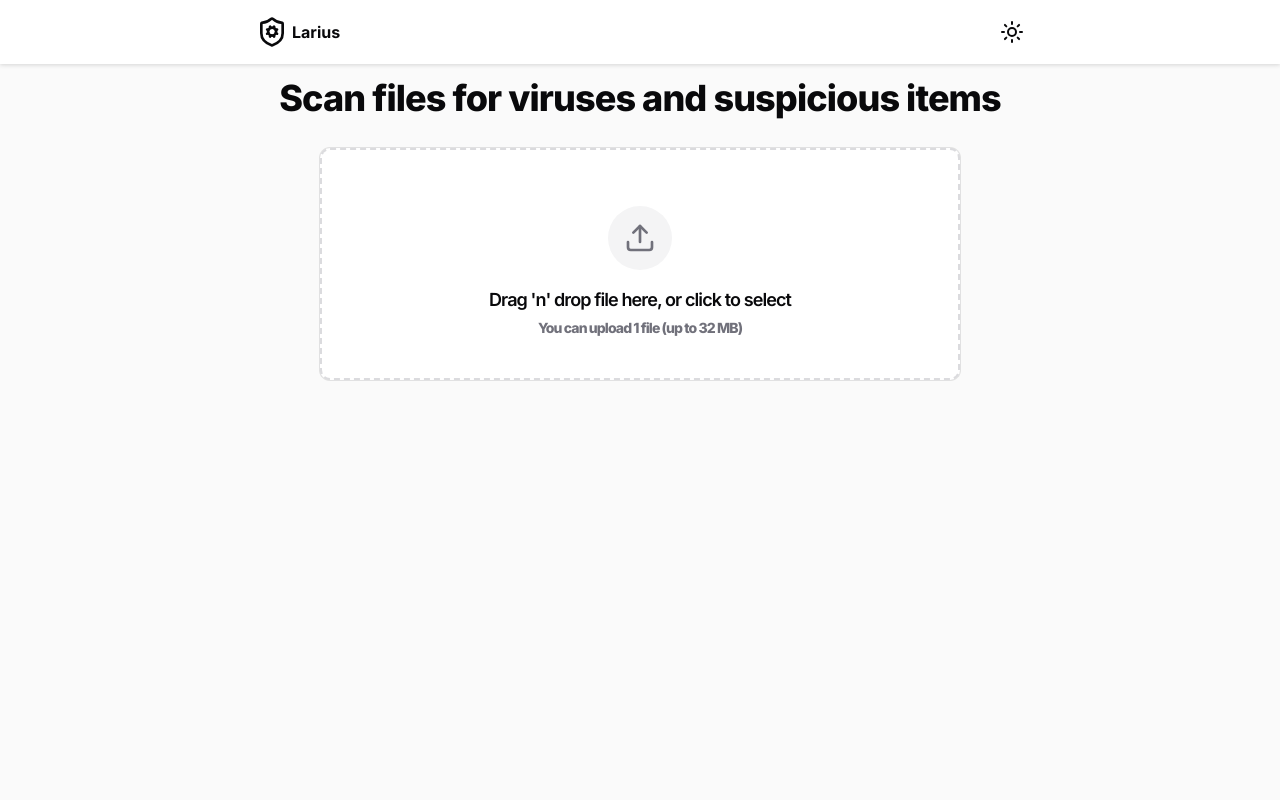
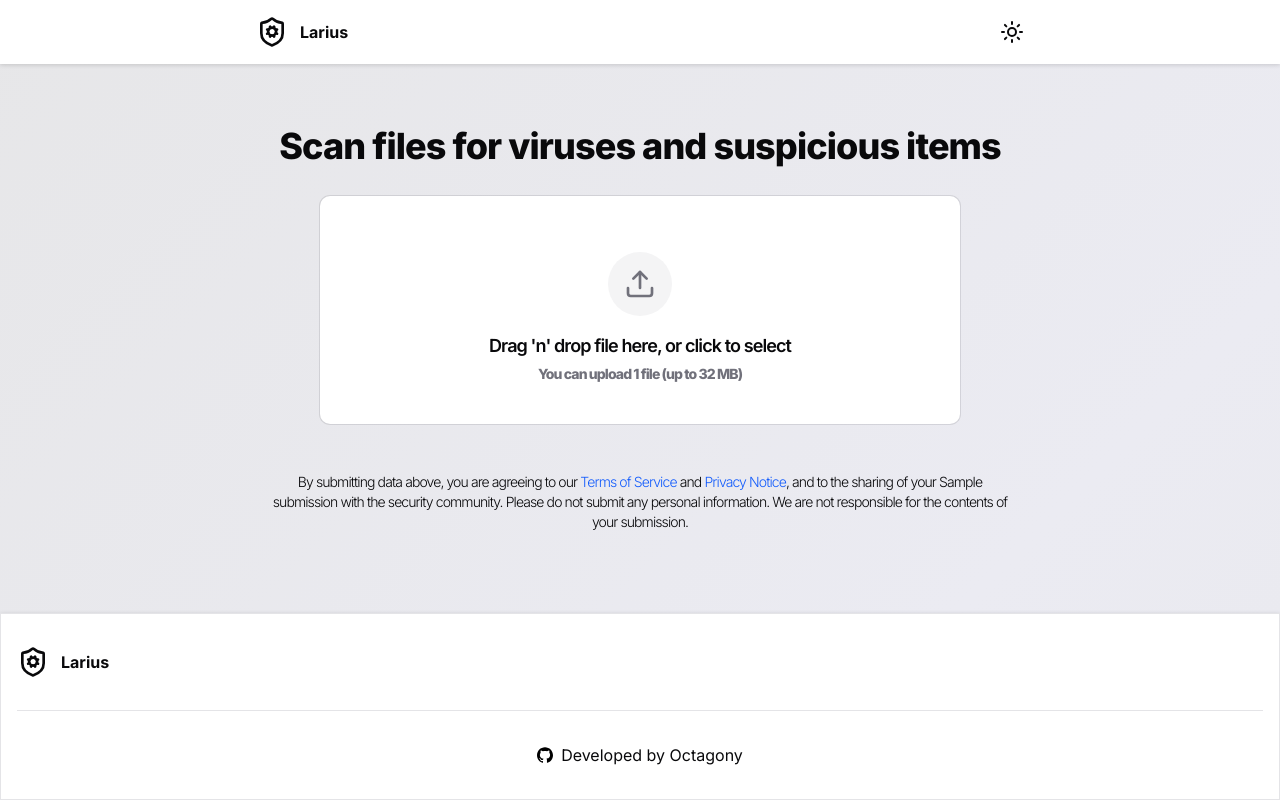
Before and after one commit to octagony/larius, a Next.js app: page / in a window 1280 px wide. Built offline with nearby package versions, Linux system fonts and the light colour scheme.

Commit message:
[FEAT] Add Footer File, update bg

```diff
--- a/app/globals.css
+++ b/app/globals.css
@@ -46,6 +46,8 @@
   --radius-2xl: calc(var(--radius) * 1.8);
   --radius-3xl: calc(var(--radius) * 2.2);
   --radius-4xl: calc(var(--radius) * 2.6);
+
+  --background-image-gradient-bg: var(--background-gradient);
 }
 
 :root {
@@ -81,6 +83,15 @@
   --sidebar-ring: oklch(0.705 0.015 286.067);
   --background: oklch(1 0 0);
   --foreground: oklch(0.141 0.005 285.823);
+
+  --background-gradient: linear-gradient(
+    135deg,
+    #ffffff 0%,
+    #e5e5e5 25%,
+    #ebebf2 50%,
+    #e5e5e5 75%,
+    #ffffff 100%
+  );
 }
 
 .dark {
@@ -115,15 +126,30 @@
   --sidebar-accent-foreground: oklch(0.985 0 0);
   --sidebar-border: oklch(1 0 0 / 10%);
   --sidebar-ring: oklch(0.552 0.016 285.938);
+
+  --background-gradient: linear-gradient(
+    135deg,
+    #000000 0%,
+    #09090b 25%,
+    #18181b 50%,
+    #09090b 75%,
+    #000000 100%
+  );
 }
 
 @layer base {
   * {
     @apply border-border outline-ring/50;
   }
+
   body {
     @apply bg-background text-foreground;
+    background-image: var(--background-gradient);
+    background-size: 400% 400%;
+    animation: gradientShift 8s ease infinite;
+    min-height: 100vh;
   }
+
   html {
     @apply font-sans;
   }
@@ -135,3 +161,15 @@
 }
 
 @variant dark (&:where(.dark, .dark *));
+
+@keyframes gradientShift {
+  0% {
+    background-position: 0% 50%;
+  }
+  50% {
+    background-position: 100% 50%;
+  }
+  100% {
+    background-position: 0% 50%;
+  }
+}
--- a/app/layout.tsx
+++ b/app/layout.tsx
@@ -7,6 +7,7 @@ import Header from '@/components/layout/Header';
 import ReduxProvider from '@/lib/state/providers/ReduxProvider';
 import Spinner from '@/components/Spinner';
 import { Toaster } from '@/components/ui/toast';
+import { Footer } from '@/components/layout/Footer';
 
 const robotoHeading = Roboto({
   subsets: ['latin'],
@@ -34,13 +35,14 @@ export default function RootLayout({ children }: LayoutProps<'/'>) {
       )}
       suppressHydrationWarning
     >
-      <body className="mx-auto min-h-full flex flex-col">
+      <body className="mx-auto min-h-full flex flex-col bg-gradient-bg ">
         <ReduxProvider>
           <ThemeProvider>
             <Header />
-            <main className="h-dvh w-dvw">{children}</main>
+            {children}
             <Spinner />
             <Toaster />
+            <Footer />
           </ThemeProvider>
         </ReduxProvider>
       </body>
--- a/app/page.tsx
+++ b/app/page.tsx
@@ -2,7 +2,7 @@ import Hero from '@/components/layout/Hero';
 
 export default function Home() {
   return (
-    <div className="h-full w-full flex flex-col flex-1 bg-zinc-50 font-sans dark:bg-black">
+    <div className="h-full w-full flex flex-col flex-1 max-w-3xl mx-auto">
       <Hero />
     </div>
   );
--- a/components/FileUploader.tsx
+++ b/components/FileUploader.tsx
@@ -8,7 +8,7 @@ import { toast } from '@/components/ui/toast';
 import { Table, TableBody, TableHead, TableHeader, TableRow } from './ui/table';
 import { IScanResult } from '@/lib/interfaces/components/IFileUploader';
 import { setPoolingMessage } from '@/lib/state/features/poolingMessageSlice';
-import { StatBlock } from '@/components/layout/StatBlock';
+import { StatBlock } from '@/components/StatBlock';
 import { Card } from '@/components/ui/card';
 import { CircleCheck, CircleX, TriangleAlert, Upload } from 'lucide-react';
 import {
@@ -137,7 +137,7 @@ export function FileUploader() {
     <div className="max-w-2xl mx-auto p-4 space-y-4">
       <Card
         {...getRootProps()}
-        className={`relative flex flex-col items-center justify-center p-10 border-2 border-dashed transition-all cursor-pointer
+        className={`relative flex flex-col items-center justify-center p-10 transition-all cursor-pointer
           ${isDragActive ? 'border-primary bg-primary/5' : 'border-muted-foreground/25 hover:border-muted-foreground/50'}
           ${isScanning ? 'opacity-50 cursor-not-allowed' : ''}
         `}
--- /dev/null
+++ b/components/Logo.tsx
@@ -0,0 +1,10 @@
+import { ShieldCog } from 'lucide-react';
+
+export function Logo() {
+  return (
+    <div className="flex items-center gap-1 md:gap-3">
+      <ShieldCog className="size-8" />
+      <span className="font-bold text-base">Larius</span>
+    </div>
+  );
+}
--- /dev/null
+++ b/components/layout/Footer.tsx
@@ -0,0 +1,26 @@
+import { Logo } from '@/components/Logo';
+
+export function Footer() {
+  return (
+    <footer className="bg-white drop-shadow-sm dark:bg-black rounded-base shadow-xs border border-default">
+      <div className="w-full mx-auto p-4 md:py-8">
+        <div className="sm:flex sm:items-center sm:justify-between">
+          <Logo />
+        </div>
+        <hr className="my-6 border-default sm:mx-auto lg:my-8" />
+        <a
+          href="https://github.com/octagony"
+          target="_blank"
+          className="flex justify-center items-center gap-2"
+        >
+          <div className="w-4 h-4">
+            <svg role="img" viewBox="0 0 24 24" xmlns="http://www.w3.org/2000/svg">
+              <path d="M12 .297c-6.63 0-12 5.373-12 12 0 5.303 3.438 9.8 8.205 11.385.6.113.82-.258.82-.577 0-.285-.01-1.04-.015-2.04-3.338.724-4.042-1.61-4.042-1.61C4.422 18.07 3.633 17.7 3.633 17.7c-1.087-.744.084-.729.084-.729 1.205.084 1.838 1.236 1.838 1.236 1.07 1.835 2.809 1.305 3.495.998.108-.776.417-1.305.76-1.605-2.665-.3-5.466-1.332-5.466-5.93 0-1.31.465-2.38 1.235-3.22-.135-.303-.54-1.523.105-3.176 0 0 1.005-.322 3.3 1.23.96-.267 1.98-.399 3-.405 1.02.006 2.04.138 3 .405 2.28-1.552 3.285-1.23 3.285-1.23.645 1.653.24 2.873.12 3.176.765.84 1.23 1.91 1.23 3.22 0 4.61-2.805 5.625-5.475 5.92.42.36.81 1.096.81 2.22 0 1.606-.015 2.896-.015 3.286 0 .315.21.69.825.57C20.565 22.092 24 17.592 24 12.297c0-6.627-5.373-12-12-12" />
+            </svg>
+          </div>
+          <span>Developed by Octagony</span>
+        </a>
+      </div>
+    </footer>
+  );
+}
--- a/components/layout/Header.tsx
+++ b/components/layout/Header.tsx
@@ -1,8 +1,9 @@
 'use client';
 
-import { Moon, ShieldCog, Sun } from 'lucide-react';
+import { Moon, Sun } from 'lucide-react';
 import { useTheme } from 'next-themes';
 import { useEffect, useState } from 'react';
+import { Logo } from '@/components/Logo';
 
 export default function Header() {
   const { theme, setTheme } = useTheme();
@@ -18,10 +19,7 @@ export default function Header() {
   return (
     <header className="fixed h-16 z-10 w-full bg-white drop-shadow-sm dark:bg-black px-2 py-4 ">
       <div className="flex justify-between max-w-3xl mx-auto">
-        <div className="flex items-center gap-1 ">
-          <ShieldCog className="size-8" />
-          <span className="font-bold text-base">Larius</span>
-        </div>
+        <Logo />
 
         <button onClick={() => setTheme(theme === 'dark' ? 'light' : 'dark')}>
           {theme === 'dark' ? <Moon className="size-6" /> : <Sun className="size-6" />}
--- a/components/layout/Hero.tsx
+++ b/components/layout/Hero.tsx
@@ -2,11 +2,26 @@ import { FileUploader } from '@/components/FileUploader';
 
 export default function Hero() {
   return (
-    <div className="pt-16 mb-4 mt-4 text-2xl font-extrabold tracking-tight leading-none md:text-3xl lg:text-4xl dark:text-white text-center">
+    <div className="pt-32 md:pt-40 lg:pt-28 mb-4 mt-4 text-2xl font-extrabold tracking-tight leading-none md:text-3xl lg:text-4xl dark:text-white text-center">
       <span>Scan files for viruses and suspicious items</span>
       <div className="px-2 py-4">
         <FileUploader />
       </div>
+      <div className="text-sm font-light px-2 py-4">
+        By submitting data above, you are agreeing to our{' '}
+        <a href="https://cloud.google.com/terms" className="text-blue-600 dark:text-blue-800">
+          Terms of Service
+        </a>{' '}
+        and{' '}
+        <a
+          href="https://cloud.google.com/terms/secops/privacy-notice"
+          className="text-blue-600 dark:text-blue-800"
+        >
+          Privacy Notice
+        </a>
+        , and to the sharing of your Sample submission with the security community. Please do not
+        submit any personal information. We are not responsible for the contents of your submission.
+      </div>
     </div>
   );
 }
```
Also changed, not shown: components/StatBlock.tsx (renamed from components/layout/StatBlock.tsx).
